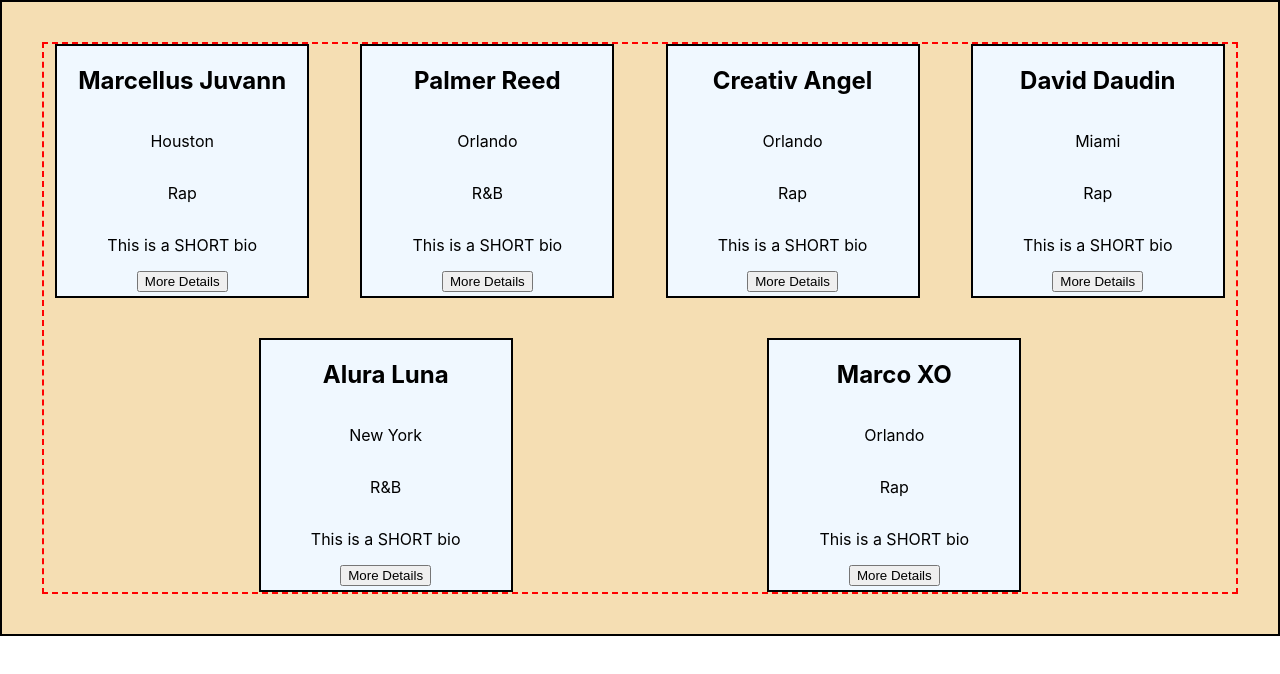
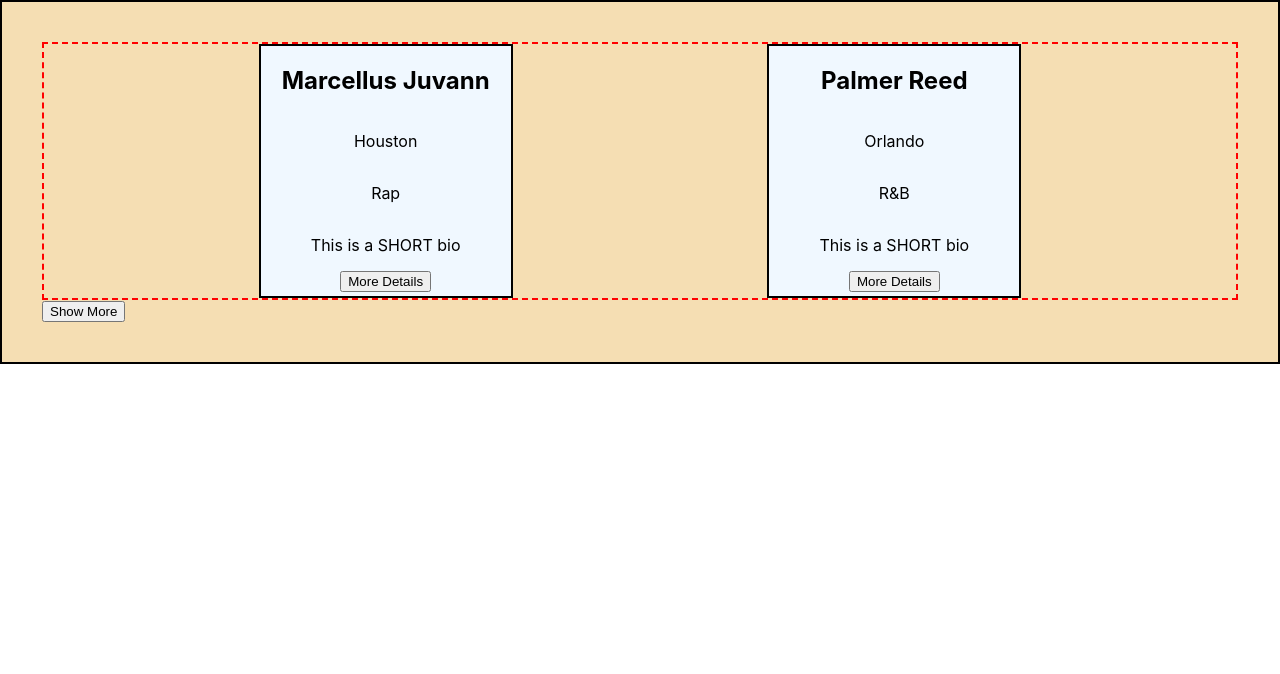
Before and after one commit to wizcudi/v1, a React (Create React App) app: page /artists in a window 1280 px wide. Shown: the top 674 px of the page. Built offline with nearby package versions, Linux system fonts and the light colour scheme.

Commit message:
12/8 final edits

```diff
--- a/src/ARTIST_DB.js
+++ b/src/ARTIST_DB.js
@@ -49,6 +49,22 @@ const ARTIST_DB = [
         bio: 'This is a SHORT bio',
         longBio: 'This is a LONGER bio for the artist'
     },
+    {
+        id: 7,
+        name: 'Caleborate',
+        city: 'Oakland',
+        genre: 'Rap',
+        bio: 'This is a SHORT bio',
+        longBio: 'This is a LONGER bio for the artist'
+    },
+    {
+        id: 8,
+        name: 'Q',
+        city: 'Mia',
+        genre: 'R&B/Soul',
+        bio: 'This is a SHORT bio',
+        longBio: 'This is a LONGER bio for the artist'
+    },
 ]
 
 export default ARTIST_DB;
--- a/src/Artists.js
+++ b/src/Artists.js
@@ -1,3 +1,5 @@
+
+
 
 import ARTIST_DB from "./ARTIST_DB"
 import { useState, useEffect } from 'react';
@@ -12,6 +14,13 @@ function Artists() {
   // Will be used to render each artist page
   const [selectedArtist, setSelectedArtist] = useState(null);
 
+  // Initialize the state for the filter value with 2
+  // Will be used to filter the list of artists to display
+  const [filterArtist, setFilterArtist] = useState(2);
+
+
+
+
 
 
   // When the component is mounted, populate the state with the artist details
@@ -20,10 +29,11 @@ function Artists() {
     setArtistsState(ARTIST_DB);
   }, []);
 
-
+  // Filter the list of artists to only display 2
+  const ArtistMap = artistsState.filter(artist => artist.id <= filterArtist);
 
   // Map through the ARTIST_DB Array and return a component for each item
-  const ArtistMap = artistsState.map(artist => {
+  const ArtistList = ArtistMap.map(artist => {
     return(
       <div className="Artists__Card" key={artist.id}>
         <h2>{artist.name}</h2>
@@ -36,6 +46,7 @@ function Artists() {
       </div>
     )
   });
+
 
 
 
@@ -57,13 +68,24 @@ function Artists() {
 
 
   return(
-    <div className="Artists">
+        // <div>
+        //     <div className="Artists">
+        //         {selectedArtist ? artistDetails : ArtistList}
 
-        {selectedArtist ? artistDetails : ArtistMap}
-
-    </div>
-  )
-
+        //     </div>
+        //     <button onClick={() => setFilterArtist(filterArtist + 2)}>Show More</button>
+        // </div>
+        <div>
+            <div className="Artists">
+                {selectedArtist ? artistDetails : ArtistList}
+            </div>
+            {!selectedArtist && (
+                <button onClick={() => setFilterArtist(filterArtist + 2)}>
+                Show More
+                </button>
+            )}
+        </div>
+    )
 
 }
 
```
